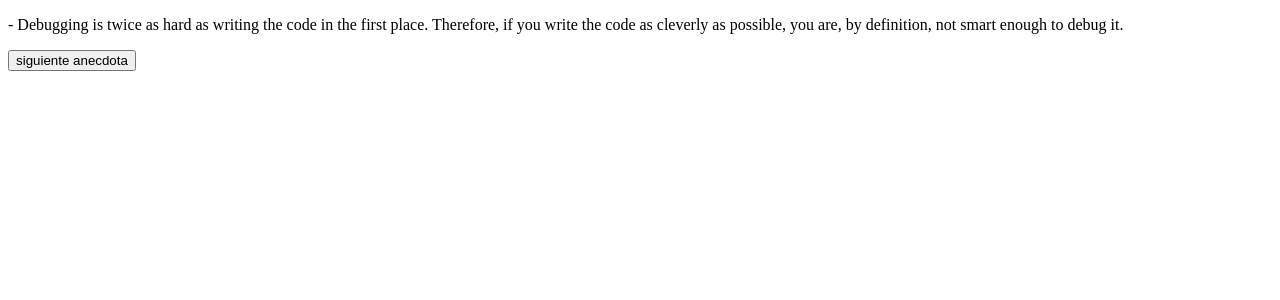
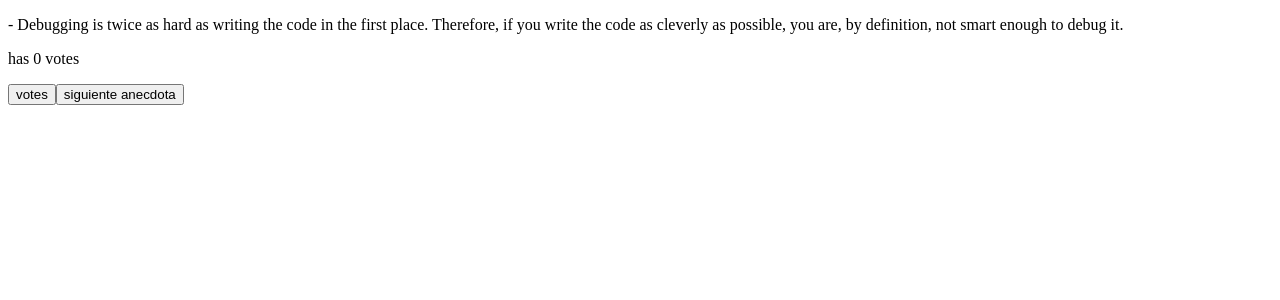
Before and after one commit to alexescorp/FullStackOpen, a React (Vite) app in the folder Part1/: page / in a window 1280 px wide. Shown: the top 300 px of the page. Built offline with nearby package versions, Linux system fonts and the light colour scheme.

Commit message:
Ejercicio 1.13: anecdotes, paso 2

```diff
--- a/Part1/src/App.jsx
+++ b/Part1/src/App.jsx
@@ -13,15 +13,24 @@ const App = () => {
   ]
 
   const [selected, setSelected] = useState(5)
+  const [votosArray, setVotes] = useState(new Array(anecdotes.length).fill(0));
 
   const handleAnecdota = () => {
-    const newNumber = Math.floor(Math.random() * (7 - 0 + 1)) + 0;
-    setSelected(newNumber)
+    const indice = Math.floor(Math.random() * anecdotes.length)
+    setSelected(indice)
+  }
+
+  const handleVotos = () => {
+    const nuevosVotos = [...votosArray] //Copia el array existente para no mutar el estado directamente
+    nuevosVotos[selected] += 1
+    setVotes(nuevosVotos)
   }
 
   return (
     <div>
       <p>{anecdotes[selected]}</p>
+      <p>has {votosArray[selected]} votes</p>
+      <button onClick={handleVotos}>votes</button>
       <button onClick={handleAnecdota}>siguiente anecdota</button>
     </div>
   )
```
